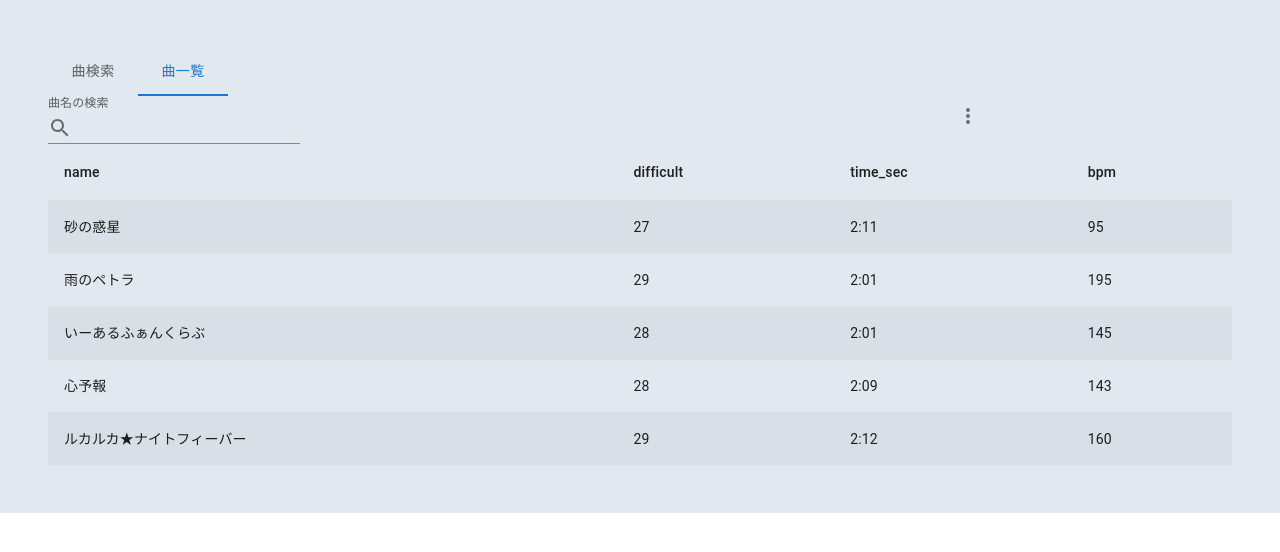
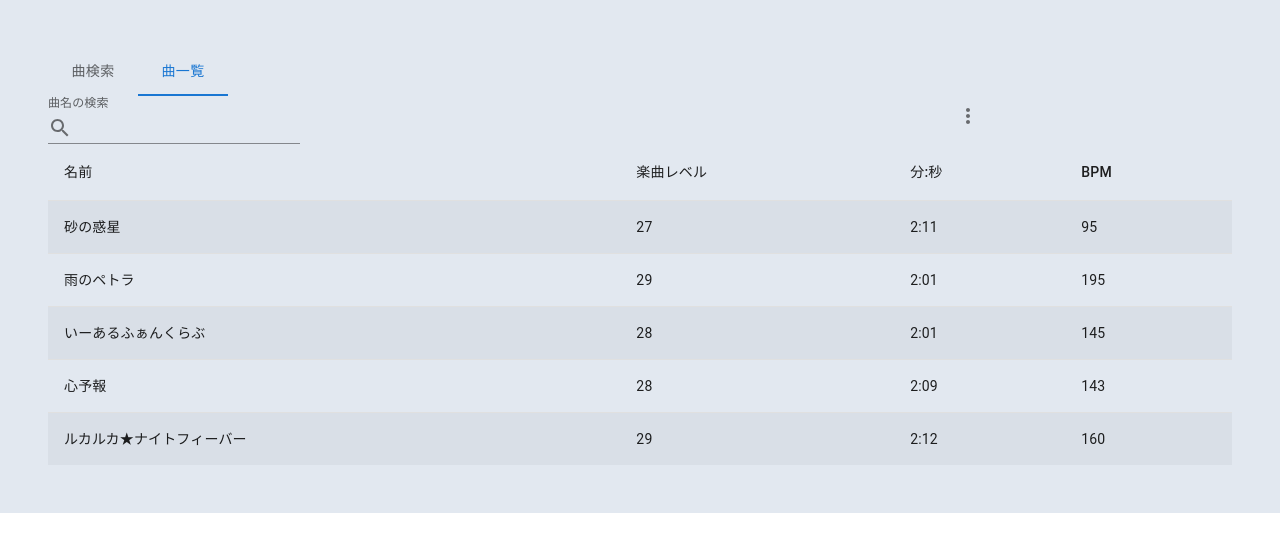
Before and after one commit to vdslab/watahal_proseka-fingering, a Next.js app: page / in a window 1280 px wide. Both pictures are taken after a click on the tab "曲一覧". Shown: the top 552 px of the page. Built offline with nearby package versions, Linux system fonts and the light colour scheme.

Commit message:
musicdata.josn追加

```diff
--- a/components/MusicTable.jsx
+++ b/components/MusicTable.jsx
@@ -12,18 +12,23 @@ import {
 
 import { styled } from "@mui/material/styles";
 
-const musics = [
-  { name: "砂の惑星", difficult: 27, time_sec: "2:11", bpm: 95 },
-  { name: "雨のペトラ", difficult: 29, time_sec: "2:01", bpm: 195 },
-  { name: "いーあるふぁんくらぶ", difficult: 28, time_sec: "2:01", bpm: 145 },
-  { name: "心予報", difficult: 28, time_sec: "2:09", bpm: 143 },
-  {
-    name: "ルカルカ★ナイトフィーバー",
-    difficult: 29,
-    time_sec: "2:12",
-    bpm: 160,
-  },
-];
+import musicdata from "../public/musicdata.json";
+
+// const musics = [
+//   { name: "砂の惑星", difficult: 27, time_sec: "2:11", bpm: 95 },
+//   { name: "雨のペトラ", difficult: 29, time_sec: "2:01", bpm: 195 },
+//   { name: "いーあるふぁんくらぶ", difficult: 28, time_sec: "2:01", bpm: 145 },
+//   { name: "心予報", difficult: 28, time_sec: "2:09", bpm: 143 },
+//   {
+//     name: "ルカルカ★ナイトフィーバー",
+//     difficult: 29,
+//     time_sec: "2:12",
+//     bpm: 160,
+//   },
+// ];
+
+const musics = musicdata.data;
+const musicheader = musicdata.header;
 
 const StyledTableRow = styled(TableRow)(({ theme }) => ({
   "&:nth-of-type(odd)": {
@@ -45,7 +50,7 @@ export default function MusicTable() {
       <Table>
         <TableHead>
           <TableRow>
-            {Object.keys(musics[0]).map((key) => (
+            {Object.values(musicheader).map((key) => (
               <TableCell key={key}>{key}</TableCell>
             ))}
           </TableRow>
--- /dev/null
+++ b/public/musicdata.json
@@ -0,0 +1,25 @@
+{
+  "header": {
+    "name": "名前",
+    "difficult": "楽曲レベル",
+    "time_sec": "分:秒",
+    "bpm": "BPM"
+  },
+  "data": [
+    { "name": "砂の惑星", "difficult": 27, "time_sec": "2:11", "bpm": 95 },
+    { "name": "雨のペトラ", "difficult": 29, "time_sec": "2:01", "bpm": 195 },
+    {
+      "name": "いーあるふぁんくらぶ",
+      "difficult": 28,
+      "time_sec": "2:01",
+      "bpm": 145
+    },
+    { "name": "心予報", "difficult": 28, "time_sec": "2:09", "bpm": 143 },
+    {
+      "name": "ルカルカ★ナイトフィーバー",
+      "difficult": 29,
+      "time_sec": "2:12",
+      "bpm": 160
+    }
+  ]
+}
```
